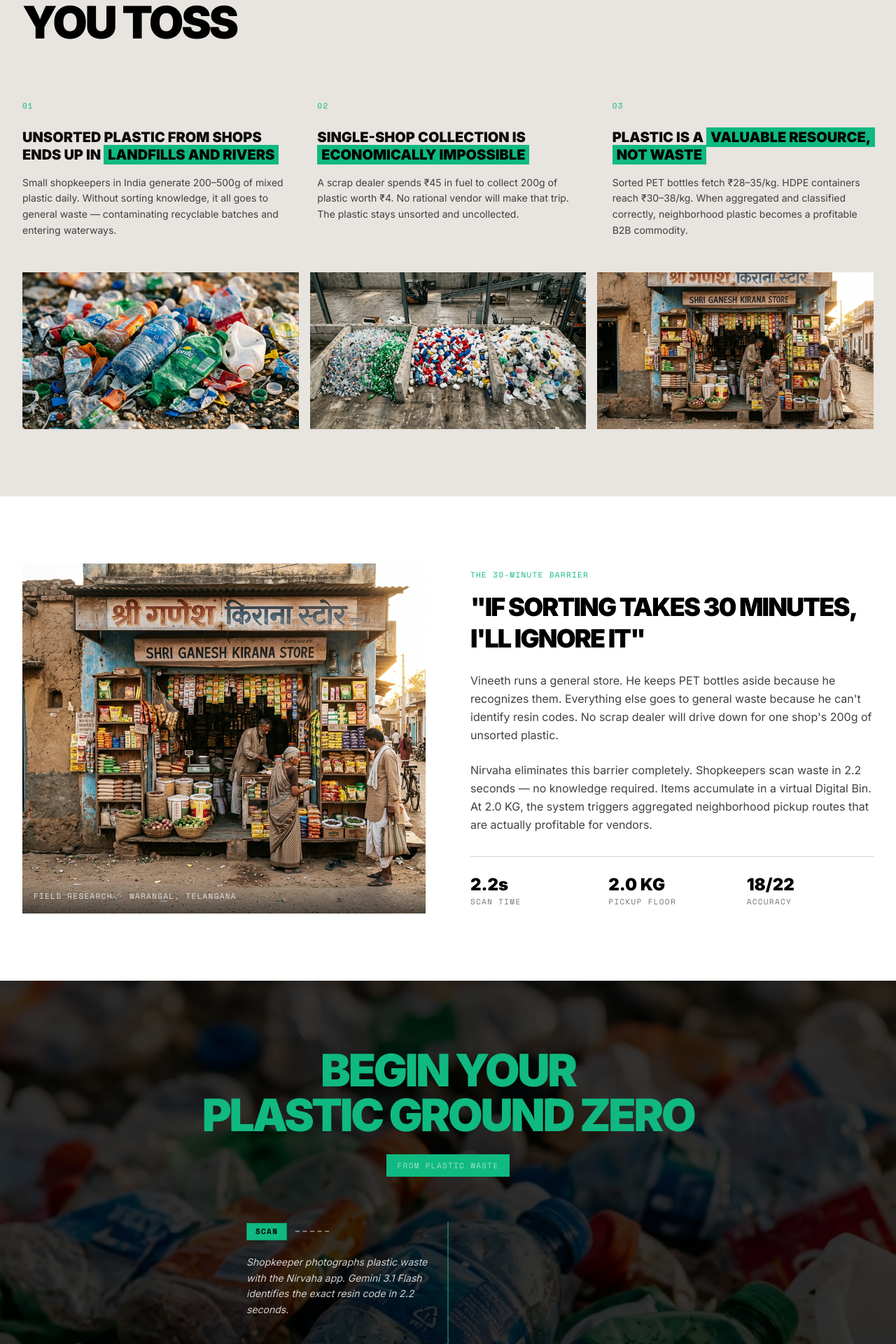
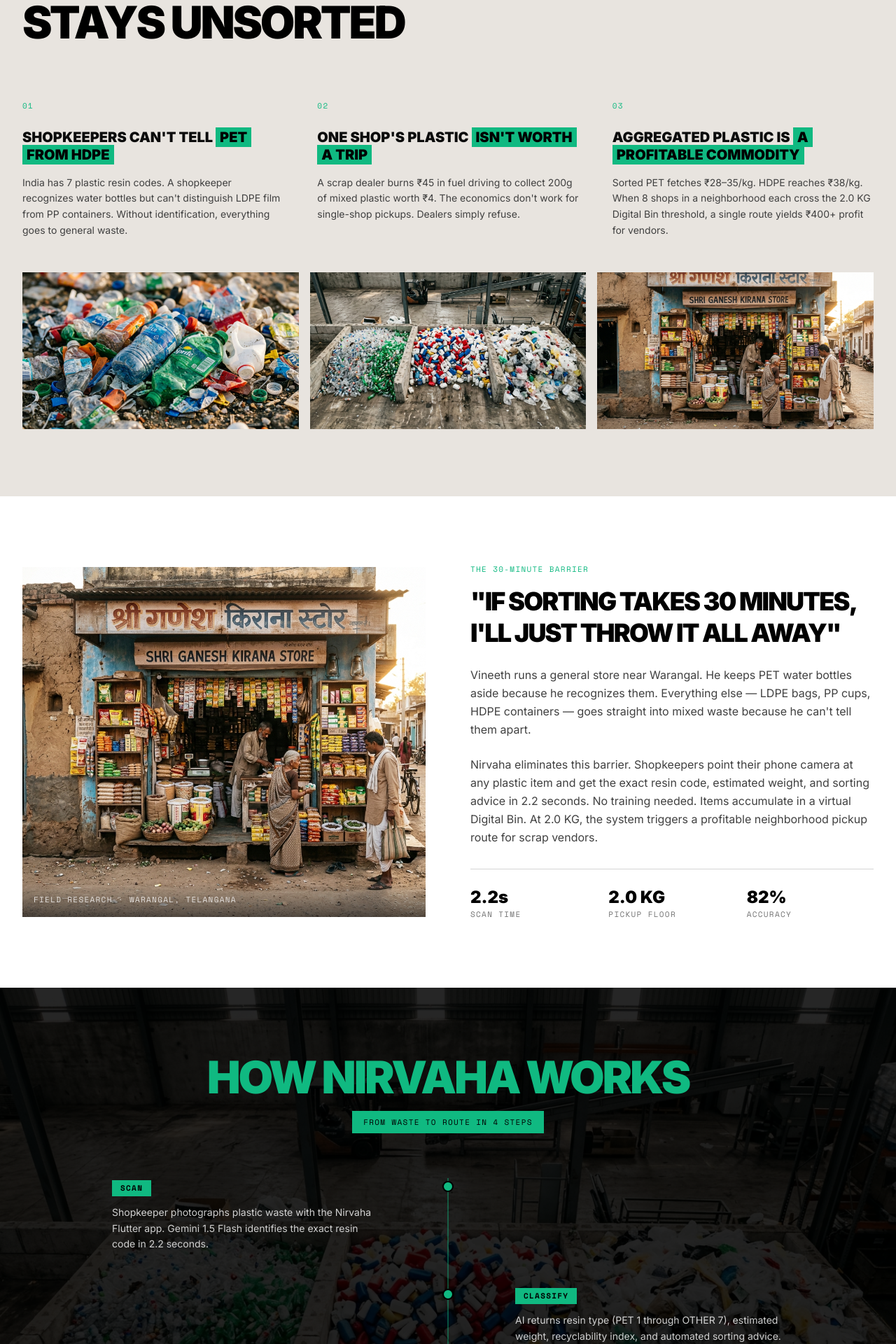
Before and after one commit to Cherie05/nirvaha-ai, a Next.js app in the folder src/landing/: page / in a window 1280 px wide. Shown: the part 880-2800 px from the top of the page at 70% size. Built offline with nearby package versions, Linux system fonts and the light colour scheme.

Commit message:
Fix all content to be 100% Nirvaha-specific, fix timeline layout, correct Gemini version, remove BKKDW copy-paste

```diff
--- a/src/landing/components/FieldStory.tsx
+++ b/src/landing/components/FieldStory.tsx
@@ -9,28 +9,25 @@ export default function FieldStory() {
       <div className="max-w-7xl mx-auto">
         <div className="grid lg:grid-cols-2 gap-16 items-center">
 
-          {/* Left: Big editorial image */}
           <div className="relative h-[500px] overflow-hidden">
-            <Image src="/store.jpg" alt="General store near Warangal" fill className="object-cover" />
+            <Image src="/store.jpg" alt="General store near Warangal, Telangana" fill className="object-cover" />
             <div className="absolute bottom-0 left-0 right-0 p-4 bg-gradient-to-t from-black/60 to-transparent">
               <p className="font-mono-label text-white/80 text-[10px]">FIELD RESEARCH · WARANGAL, TELANGANA</p>
             </div>
           </div>
 
-          {/* Right: Editorial text */}
           <div>
             <p className="font-mono-label text-[#10b981] mb-4">THE 30-MINUTE BARRIER</p>
             <h2 className="text-3xl md:text-4xl font-black tracking-tighter text-black uppercase leading-tight mb-6">
-              "IF SORTING TAKES 30 MINUTES, I'LL IGNORE IT"
+              "IF SORTING TAKES 30 MINUTES, I'LL JUST THROW IT ALL AWAY"
             </h2>
             <p className="text-neutral-700 leading-relaxed mb-6">
-              Vineeth runs a general store. He keeps PET bottles aside because he recognizes them. Everything else goes to general waste because he can't identify resin codes. No scrap dealer will drive down for one shop's 200g of unsorted plastic.
+              Vineeth runs a general store near Warangal. He keeps PET water bottles aside because he recognizes them. Everything else — LDPE bags, PP cups, HDPE containers — goes straight into mixed waste because he can't tell them apart.
             </p>
             <p className="text-neutral-700 leading-relaxed mb-8">
-              Nirvaha eliminates this barrier completely. Shopkeepers scan waste in 2.2 seconds — no knowledge required. Items accumulate in a virtual Digital Bin. At 2.0 KG, the system triggers aggregated neighborhood pickup routes that are actually profitable for vendors.
+              Nirvaha eliminates this barrier. Shopkeepers point their phone camera at any plastic item and get the exact resin code, estimated weight, and sorting advice in 2.2 seconds. No training needed. Items accumulate in a virtual Digital Bin. At 2.0 KG, the system triggers a profitable neighborhood pickup route for scrap vendors.
             </p>
 
-            {/* Stats row */}
             <div className="grid grid-cols-3 gap-4 border-t border-neutral-300 pt-6">
               <div>
                 <p className="text-2xl font-black text-black">2.2s</p>
@@ -41,7 +38,7 @@ export default function FieldStory() {
                 <p className="font-mono-label text-neutral-500">PICKUP FLOOR</p>
               </div>
               <div>
-                <p className="text-2xl font-black text-black">18/22</p>
+                <p className="text-2xl font-black text-black">82%</p>
                 <p className="font-mono-label text-neutral-500">ACCURACY</p>
               </div>
             </div>
--- a/src/landing/components/Footer.tsx
+++ b/src/landing/components/Footer.tsx
@@ -11,18 +11,16 @@ const GithubIcon = ({ className }: { className?: string }) => (
 export default function Footer() {
   return (
     <footer className="bg-[#10b981] border-t-4 border-black">
-      {/* Main CTA */}
       <div className="max-w-7xl mx-auto px-8 pt-16 pb-8">
         <h2 className="text-[clamp(2rem,5vw,5rem)] font-black leading-[1.0] tracking-tighter text-black uppercase mb-4">
-          DON'T FORGET,<br />YOUR PLASTIC CAN DO MORE
+          EVERY PLASTIC ITEM<br/>DESERVES A SECOND LIFE
         </h2>
       </div>
 
-      {/* Bottom bar */}
       <div className="border-t border-black/20 px-8 py-4">
         <div className="max-w-7xl mx-auto flex flex-wrap items-center justify-between gap-4">
           <p className="font-mono-label text-black/60 text-[10px]">
-            ©2026 NIRVAHA PLATFORM. TEAM THE TESSERACTIS (TEAM-109).
+            \u00A92026 NIRVAHA PLATFORM. TEAM THE TESSERACTIS (TEAM-109).
           </p>
           <div className="flex items-center gap-4">
             <a href="https://github.com/Cherie05/nirvaha-ai" target="_blank" rel="noopener noreferrer"
@@ -38,10 +36,9 @@ export default function Footer() {
         </div>
       </div>
 
-      {/* Disclaimer */}
       <div className="bg-black/10 px-8 py-2">
         <p className="font-mono-label text-black/50 text-[10px] max-w-7xl mx-auto">
-          THIS PROJECT WAS BUILT DURING A 36-HOUR HACKATHON FOR COMMUNITY IMPACT, NOT COMMERCIAL USE.
+          BUILT DURING A 36-HOUR HACKATHON AT GDG COIMBATORE & TIE KOVAICON. NOW ENTERING PRE-INCUBATION.
         </p>
       </div>
     </footer>
--- a/src/landing/components/Hero.tsx
+++ b/src/landing/components/Hero.tsx
@@ -6,41 +6,30 @@ import Image from 'next/image';
 export default function Hero() {
   return (
     <section className="relative w-full h-[90vh] min-h-[600px] overflow-hidden">
-      {/* Background Image */}
-      <Image
-        src="/hero.jpg"
-        alt="Plastic waste in India"
-        fill
-        className="object-cover"
-        priority
-      />
-      {/* Overlay gradient */}
+      <Image src="/hero.jpg" alt="Plastic waste across Indian communities" fill className="object-cover" priority />
       <div className="absolute inset-0 bg-gradient-to-t from-black/70 via-black/30 to-transparent" />
 
-      {/* Bottom-left small label */}
       <div className="absolute bottom-8 left-8 z-10">
         <p className="font-mono-label text-white/70 text-xs">
-          PLASTIC WASTE<br />LOGISTICS<br />ENGINE
+          NIRVAHA<br/>AI PLASTIC<br/>AGGREGATION
         </p>
       </div>
 
-      {/* Main hero text — massive, overlaid at bottom */}
       <div className="absolute bottom-8 right-8 left-[30%] z-10">
         <h1 className="text-[clamp(2.5rem,7vw,7rem)] font-black leading-[0.95] tracking-tighter text-[#10b981] uppercase">
-          DON'T TOSS IT,<br />SORT IT
+          SCAN IT,<br/>SORT IT,<br/>COLLECT IT
         </h1>
       </div>
 
-      {/* Bottom bar — BKKDW has a credits/date bar */}
       <div className="absolute bottom-0 left-0 right-0 z-10 flex items-center justify-between px-8 py-3 border-t border-white/20">
         <p className="font-mono-label text-white/60 text-[10px]">
-          DESIGNED AND BUILT BY TEAM THE TESSERACTIS
+          TEAM THE TESSERACTIS · TEAM-109
         </p>
         <p className="font-mono-label text-white/60 text-[10px]">
-          BUILD WITH AI 2026 · GDG COIMBATORE · TiE KOVAICON
+          BUILD WITH AI 2026 · GDG COIMBATORE
         </p>
         <p className="font-mono-label text-white/60 text-[10px]">
-          36-HOUR HACKATHON · SUSTAINABLE CITIES TRACK
+          SUSTAINABLE CITIES TRACK
         </p>
       </div>
     </section>
--- a/src/landing/components/HowItWorks.tsx
+++ b/src/landing/components/HowItWorks.tsx
@@ -4,58 +4,48 @@ import React from 'react';
 import Image from 'next/image';
 
 const STEPS = [
-  {
-    label: 'SCAN',
-    desc: 'Shopkeeper photographs plastic waste with the Nirvaha app. Gemini 3.1 Flash identifies the exact resin code in 2.2 seconds.',
-  },
-  {
-    label: 'CLASSIFY',
-    desc: 'AI returns resin type (PET 1 through OTHER 7), estimated weight, recyclability index, and automated sorting advice.',
-  },
-  {
-    label: 'AGGREGATE',
-    desc: 'Each item enters a virtual Digital Bin. Weight accumulates across days without requiring daily collection trips.',
-  },
-  {
-    label: 'ROUTE',
-    desc: 'At 2.0 KG, the bin triggers a pickup. Vendors claim entire neighborhood clusters via the live dashboard with OpenStreetMap routing.',
-  },
+  { label: 'SCAN', desc: 'Shopkeeper photographs plastic waste with the Nirvaha Flutter app. Gemini 1.5 Flash identifies the exact resin code in 2.2 seconds.' },
+  { label: 'CLASSIFY', desc: 'AI returns resin type (PET 1 through OTHER 7), estimated weight, recyclability index, and automated sorting advice.' },
+  { label: 'AGGREGATE', desc: 'Each classified item enters a virtual Digital Bin. Weight accumulates across days — no daily collection trips needed.' },
+  { label: 'ROUTE', desc: 'At 2.0 KG, the bin triggers a pickup. Vendors claim entire neighborhood clusters via the live dashboard with OpenStreetMap routing.' },
 ];
 
 export default function HowItWorks() {
   return (
     <section id="how" className="relative w-full overflow-hidden">
-      {/* Dark background with hero image */}
       <div className="relative min-h-[700px]">
-        <Image src="/hero.jpg" alt="Plastic waste background" fill className="object-cover" />
-        <div className="absolute inset-0 bg-black/80" />
+        <Image src="/sorted.jpg" alt="Sorted plastic bales" fill className="object-cover" />
+        <div className="absolute inset-0 bg-black/85" />
 
-        <div className="relative z-10 max-w-7xl mx-auto px-8 py-24">
-          {/* Section heading — neon green, same as BKKDW "BEGIN YOUR COFFEE GROUND ZERO" */}
-          <h2 className="text-center text-[clamp(2rem,5vw,5rem)] font-black leading-[1.0] tracking-tighter text-[#10b981] uppercase mb-6">
-            BEGIN YOUR<br />PLASTIC GROUND ZERO
+        <div className="relative z-10 max-w-5xl mx-auto px-8 py-24">
+          <h2 className="text-center text-[clamp(2rem,5vw,5rem)] font-black leading-[1.0] tracking-tighter text-[#10b981] uppercase mb-4">
+            HOW NIRVAHA WORKS
           </h2>
 
-          <p className="text-center font-mono-label text-white/60 mb-16 bg-[#10b981] text-black inline-block mx-auto px-4 py-2" style={{display:'table', margin:'0 auto 4rem auto'}}>
-            FROM PLASTIC WASTE
+          <p className="text-center mb-16">
+            <span className="font-mono-label text-black bg-[#10b981] px-4 py-2 inline-block">
+              FROM WASTE TO ROUTE IN 4 STEPS
+            </span>
           </p>
 
-          {/* Timeline steps — vertical line with nodes */}
-          <div className="relative max-w-xl mx-auto">
-            {/* Vertical line */}
-            <div className="absolute left-1/2 top-0 bottom-0 w-[2px] bg-[#10b981]/50 -translate-x-1/2" />
+          {/* Clean vertical timeline */}
+          <div className="relative">
+            {/* Center line */}
+            <div className="absolute left-8 md:left-1/2 top-0 bottom-0 w-[2px] bg-[#10b981]/40 md:-translate-x-[1px]" />
 
-            <div className="space-y-16">
+            <div className="space-y-12">
               {STEPS.map((step, i) => (
-                <div key={i} className={`flex items-start gap-8 ${i % 2 === 0 ? '' : 'flex-row-reverse text-right'}`}>
-                  <div className="flex-1">
-                    <span className="inline-block bg-[#10b981] text-black font-mono-label px-3 py-1 text-xs font-bold mb-3 border border-black/20">
+                <div key={i} className="relative flex items-start">
+                  {/* Dot on timeline */}
+                  <div className="absolute left-8 md:left-1/2 w-4 h-4 bg-[#10b981] border-2 border-black rounded-full -translate-x-1/2 mt-1 z-10" />
+
+                  {/* Content card */}
+                  <div className={`ml-16 md:ml-0 md:w-[45%] ${i % 2 === 0 ? 'md:pr-12' : 'md:ml-[55%] md:pl-12'}`}>
+                    <span className="inline-block bg-[#10b981] text-black font-mono-label px-3 py-1 text-xs font-bold mb-3">
                       {step.label}
                     </span>
-                    <span className="inline-block border-t-2 border-dashed border-white/40 w-12 mx-3 align-middle" />
-                    <p className="text-white/80 text-sm leading-relaxed mt-2 italic">{step.desc}</p>
+                    <p className="text-white/80 text-sm leading-relaxed">{step.desc}</p>
                   </div>
-                  <div className="flex-1" />
                 </div>
               ))}
             </div>
--- a/src/landing/components/LiveDemo.tsx
+++ b/src/landing/components/LiveDemo.tsx
@@ -10,11 +10,10 @@ export default function LiveDemo() {
 
         <p className="font-mono-label text-[#10b981] mb-4">LIVE DEPLOYED ENDPOINTS</p>
         <h2 className="text-[clamp(2rem,4vw,4rem)] font-black tracking-tighter text-black uppercase mb-12">
-          TRY IT YOURSELF
+          TRY THE LIVE PLATFORM
         </h2>
 
         <div className="grid md:grid-cols-2 gap-6">
-          {/* Vendor Dashboard */}
           <a
             href="https://nirvaha-vendor.netlify.app"
             target="_blank"
@@ -27,14 +26,13 @@ export default function LiveDemo() {
             </div>
             <h3 className="text-2xl font-black uppercase mb-3">B2B Logistics Dashboard</h3>
             <p className="text-neutral-400 text-sm leading-relaxed mb-6">
-              Real-time map routing, neighborhood zone claiming, WebSocket aggregation feed. React 18 + Leaflet + Socket.io.
+              Real-time map routing, neighborhood zone claiming, and WebSocket aggregation feed. Built with React 18, Leaflet maps, and Socket.io.
             </p>
             <div className="border-t border-neutral-700 pt-4 font-mono-label text-neutral-500 text-xs">
               LOGIN: vendor@gmail.com / vendor@1234
             </div>
           </a>
 
-          {/* Mobile App */}
           <a
             href="https://github.com/Cherie05/nirvaha-ai/releases"
             target="_blank"
@@ -47,7 +45,7 @@ export default function LiveDemo() {
             </div>
             <h3 className="text-2xl font-black uppercase mb-3">Android APK (v1.0)</h3>
             <p className="text-black/70 text-sm leading-relaxed mb-6">
-              Flutter app with multimodal AI vision. Scan any plastic item, get resin code, weight estimate, and sorting advice in 2.2 seconds.
+              Flutter app with Gemini 1.5 Flash multimodal vision. Scan any plastic item, get resin code, weight estimate, and sorting advice in 2.2 seconds.
             </p>
             <div className="border-t border-black/20 pt-4 font-mono-label text-black/50 text-xs">
               LOGIN: test@gmail.com / test@1234 · OTP: 123456
@@ -55,11 +53,10 @@ export default function LiveDemo() {
           </a>
         </div>
 
-        {/* API Health */}
-        <div className="mt-6 bg-white border border-neutral-300 p-6 flex items-center justify-between">
+        <div className="mt-6 bg-white border border-neutral-300 p-6 flex flex-wrap items-center justify-between gap-4">
           <div>
             <span className="font-mono-label text-neutral-500 text-xs">BACKEND API · RAILWAY</span>
-            <p className="text-base font-bold mt-1">NestJS 10 + PostgreSQL + Redis + Gemini 3.1 Flash</p>
+            <p className="text-base font-bold mt-1">NestJS 10 + PostgreSQL + Redis + Gemini 1.5 Flash</p>
           </div>
           <a
             href="https://health-team-109-the-tesseractis-production.up.railway.app/api/health"
--- a/src/landing/components/ProblemSection.tsx
+++ b/src/landing/components/ProblemSection.tsx
@@ -8,59 +8,56 @@ export default function ProblemSection() {
     <section id="problem" className="bg-[#e8e4df] py-24 px-8">
       <div className="max-w-7xl mx-auto">
 
-        {/* Big editorial heading */}
         <h2 className="text-[clamp(2rem,5vw,5.5rem)] font-black leading-[1.0] tracking-tighter text-black uppercase mb-20">
-          PAUSE BEFORE<br />YOU TOSS
+          WHY PLASTIC<br/>STAYS UNSORTED
         </h2>
 
-        {/* 3-column numbered cards — exactly like BKKDW */}
         <div className="grid md:grid-cols-3 gap-12">
 
           <div>
             <p className="font-mono-label text-[#10b981] text-sm mb-6">01</p>
             <h3 className="text-xl font-black uppercase leading-tight mb-4">
-              UNSORTED PLASTIC FROM SHOPS ENDS UP IN{' '}
-              <span className="highlight-text">LANDFILLS AND RIVERS</span>
+              SHOPKEEPERS CAN'T TELL{' '}
+              <span className="highlight-text">PET FROM HDPE</span>
             </h3>
             <p className="text-sm text-neutral-700 leading-relaxed">
-              Small shopkeepers in India generate 200–500g of mixed plastic daily. Without sorting knowledge, it all goes to general waste — contaminating recyclable batches and entering waterways.
+              India has 7 plastic resin codes. A shopkeeper recognizes water bottles but can't distinguish LDPE film from PP containers. Without identification, everything goes to general waste.
             </p>
           </div>
 
           <div>
             <p className="font-mono-label text-[#10b981] text-sm mb-6">02</p>
             <h3 className="text-xl font-black uppercase leading-tight mb-4">
-              SINGLE-SHOP COLLECTION IS{' '}
-              <span className="highlight-text">ECONOMICALLY IMPOSSIBLE</span>
+              ONE SHOP'S PLASTIC{' '}
+              <span className="highlight-text">ISN'T WORTH A TRIP</span>
             </h3>
             <p className="text-sm text-neutral-700 leading-relaxed">
-              A scrap dealer spends ₹45 in fuel to collect 200g of plastic worth ₹4. No rational vendor will make that trip. The plastic stays unsorted and uncollected.
+              A scrap dealer burns ₹45 in fuel driving to collect 200g of mixed plastic worth ₹4. The economics don't work for single-shop pickups. Dealers simply refuse.
             </p>
           </div>
 
           <div>
             <p className="font-mono-label text-[#10b981] text-sm mb-6">03</p>
             <h3 className="text-xl font-black uppercase leading-tight mb-4">
-              PLASTIC IS A{' '}
-              <span className="highlight-text">VALUABLE RESOURCE, NOT WASTE</span>
+              AGGREGATED PLASTIC IS{' '}
+              <span className="highlight-text">A PROFITABLE COMMODITY</span>
             </h3>
             <p className="text-sm text-neutral-700 leading-relaxed">
-              Sorted PET bottles fetch ₹28–35/kg. HDPE containers reach ₹30–38/kg. When aggregated and classified correctly, neighborhood plastic becomes a profitable B2B commodity.
+              Sorted PET fetches ₹28–35/kg. HDPE reaches ₹38/kg. When 8 shops in a neighborhood each cross the 2.0 KG Digital Bin threshold, a single route yields ₹400+ profit for vendors.
             </p>
           </div>
 
         </div>
 
-        {/* 3-column images below — BKKDW shows color palette strips, we show real photos */}
         <div className="grid md:grid-cols-3 gap-4 mt-12">
           <div className="relative h-56 overflow-hidden">
-            <Image src="/hero.jpg" alt="Plastic waste" fill className="object-cover" />
+            <Image src="/hero.jpg" alt="Mixed plastic waste from shops" fill className="object-cover" />
           </div>
           <div className="relative h-56 overflow-hidden">
-            <Image src="/sorted.jpg" alt="Sorted plastic bales" fill className="object-cover" />
+            <Image src="/sorted.jpg" alt="Sorted plastic bales ready for recyclers" fill className="object-cover" />
           </div>
           <div className="relative h-56 overflow-hidden">
-            <Image src="/store.jpg" alt="Indian general store" fill className="object-cover" />
+            <Image src="/store.jpg" alt="Indian general store generating daily plastic" fill className="object-cover" />
           </div>
         </div>
 
```
Also changed, not shown: src/landing/components/PlasticsGrid.tsx (+15 -13 lines).
